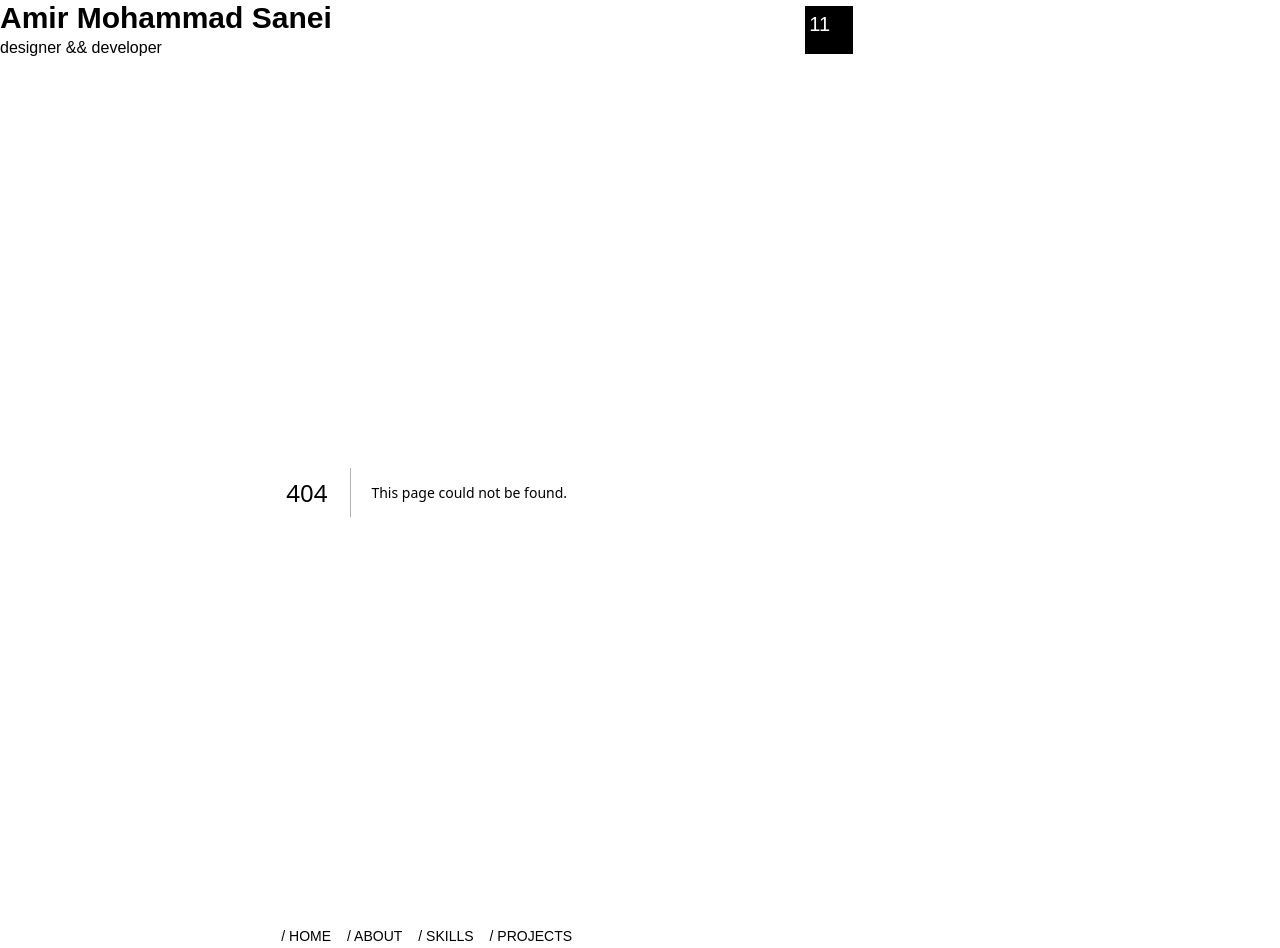
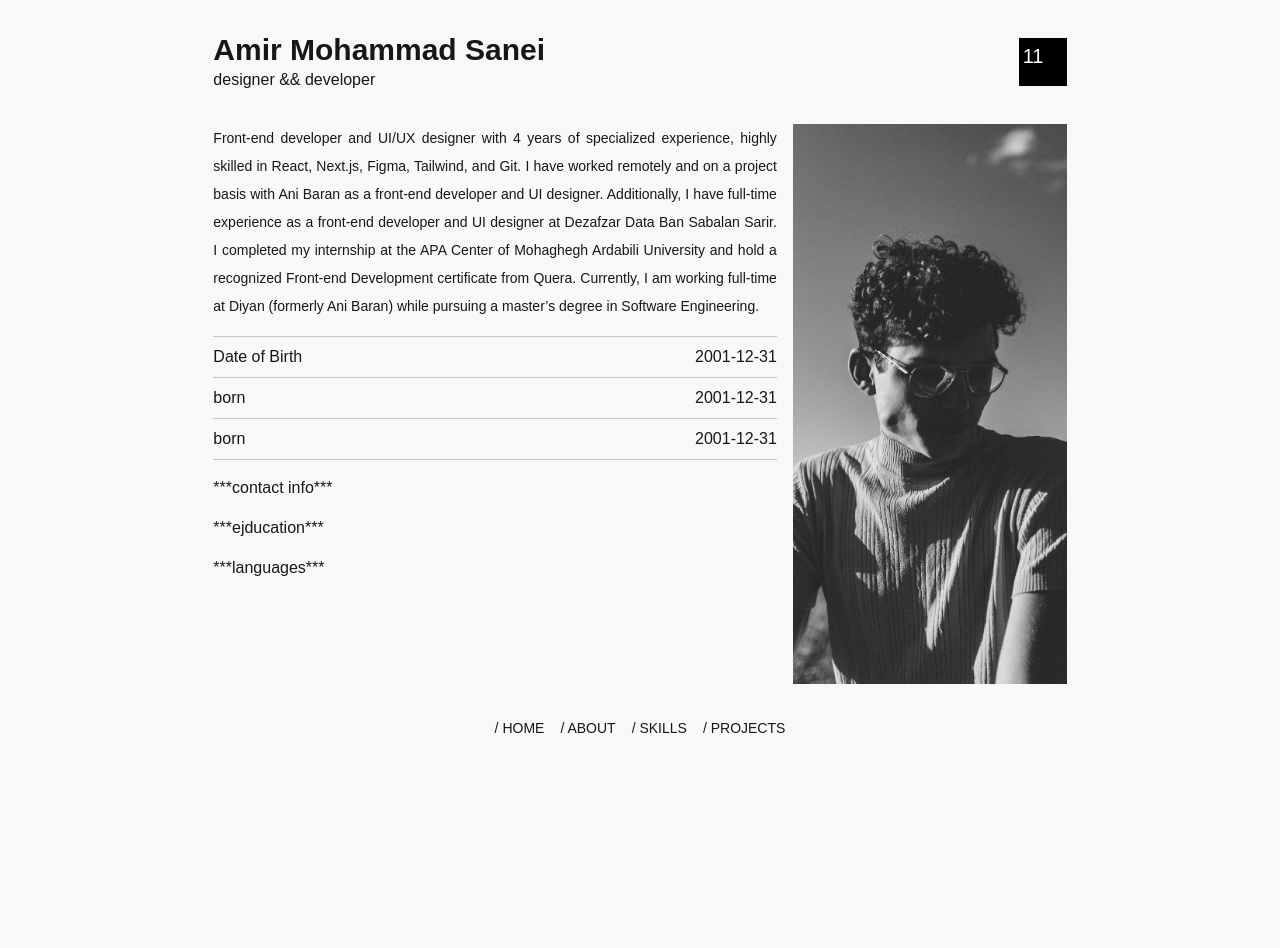
Before and after one commit to amsanei/amsanei.github.io, a Next.js app: page /about in a window 1280 px wide. Before the commit this address had no page. After the commit the page ends 800 px from the top, so only its background shows below. Built offline with nearby package versions, Linux system fonts and the light colour scheme.

Commit message:
Add about page

```diff
--- /dev/null
+++ b/src/app/about/page.tsx
@@ -0,0 +1,52 @@
+import Image from "next/image";
+
+export default function page() {
+  return (
+    <div className="grid grid-cols-3 gap-4">
+      <div className="col-span-2">
+        <div className="leading-loose text-justify text-sm">
+          Front-end developer and UI/UX designer with 4 years of specialized
+          experience, highly skilled in React, Next.js, Figma, Tailwind, and
+          Git. I have worked remotely and on a project basis with Ani Baran as a
+          front-end developer and UI designer. Additionally, I have full-time
+          experience as a front-end developer and UI designer at Dezafzar Data
+          Ban Sabalan Sarir. I completed my internship at the APA Center of
+          Mohaghegh Ardabili University and hold a recognized Front-end
+          Development certificate from Quera. Currently, I am working full-time
+          at Diyan (formerly Ani Baran) while pursuing a master’s degree in
+          Software Engineering.
+        </div>
+        <div className="mt-4">
+          <div className="flex justify-between py-2 border-t border-black/20">
+            <div>Date of Birth</div>
+            <div>2001-12-31</div>
+          </div>
+          <div className="flex justify-between py-2 border-t border-black/20">
+            <div>born</div>
+            <div>2001-12-31</div>
+          </div>
+          <div className="flex justify-between py-2 border-y border-black/20">
+            <div>born</div>
+            <div>2001-12-31</div>
+          </div>
+        </div>
+        <div className="mt-4">
+          <div> ***contact info***</div>
+        </div>
+        <div className="mt-4">
+          <div> ***ejducation***</div>
+        </div>
+        <div className="mt-4">
+          <div> ***languages***</div>
+        </div>
+      </div>
+      <Image
+        className="w-full h-[70vh] object-cover"
+        src="/me.jpg"
+        alt="Amir"
+        width={300}
+        height={300}
+      />
+    </div>
+  );
+}
```
Also changed, not shown: public/me.jpg (added).
